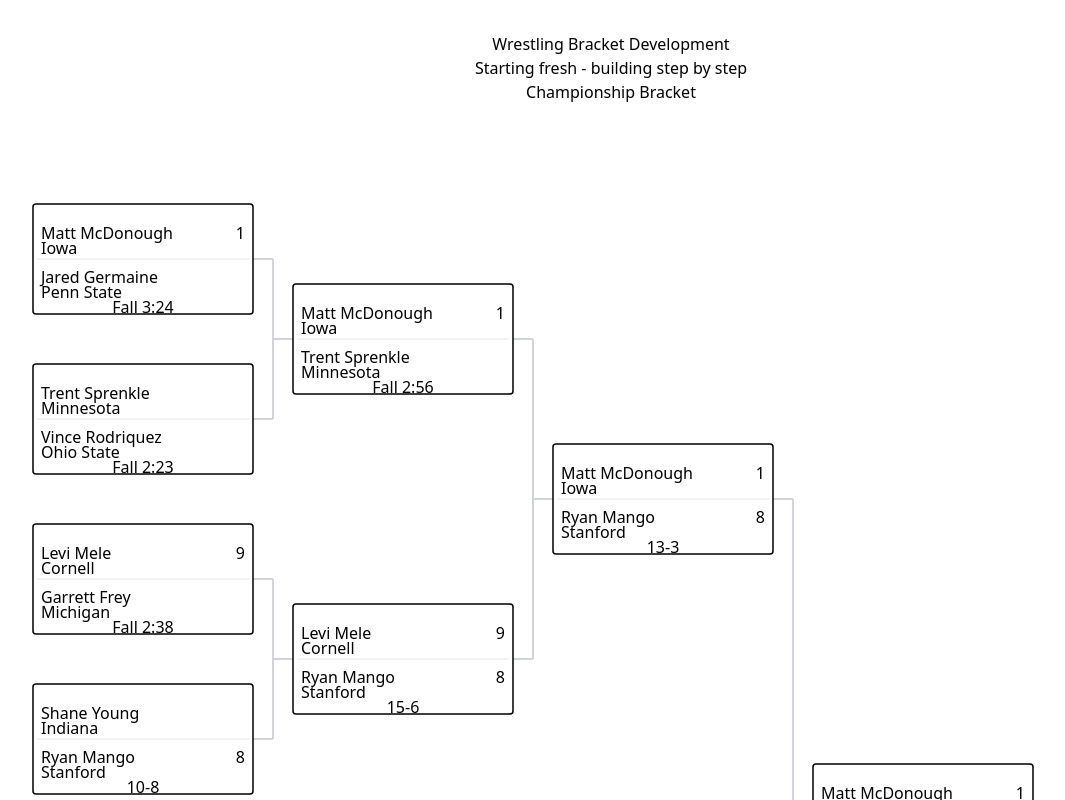
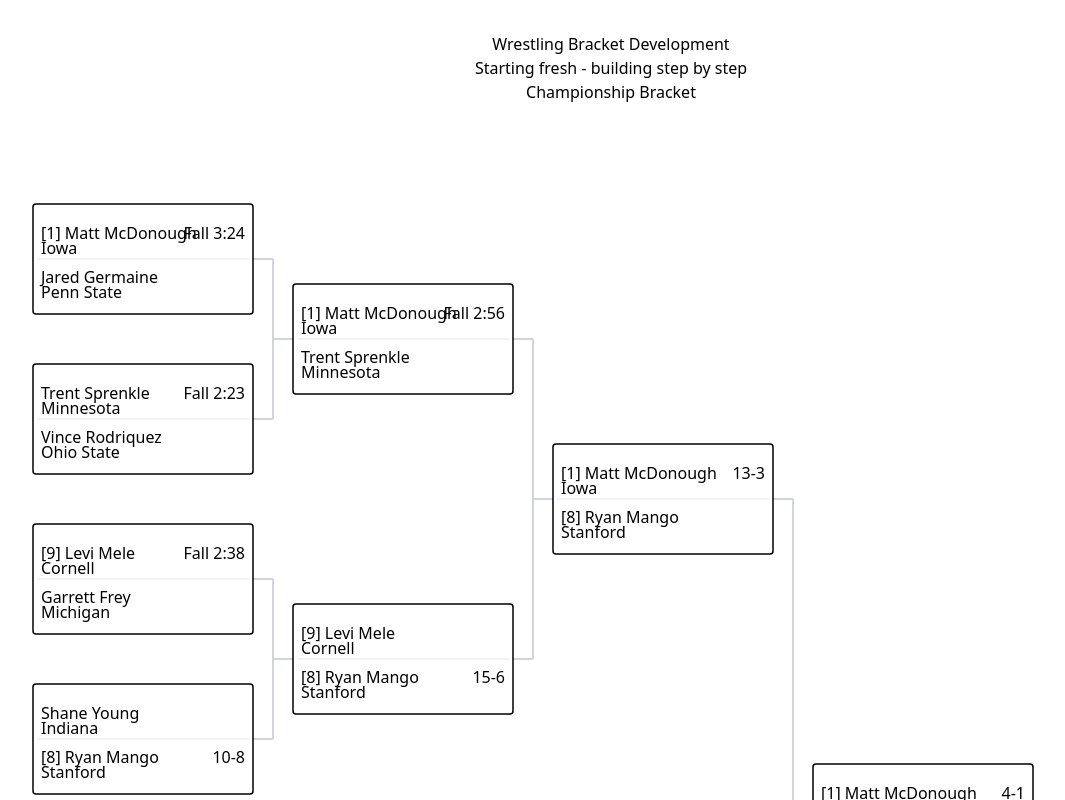
Before and after one commit to grogs84/matiq-brackets, a React (Vite) app: page / in a window 1280 px wide. Shown: the top 800 px of the page, without its empty margins (29-1094 px from the left). Built offline with nearby package versions, Linux system fonts and the light colour scheme.

Commit message:
Update match card layout: seeds inline with names, scores with winners
Co-authored-by: grogs84 <10171030+grogs84@users.noreply.github.com>

```diff
--- a/src/components/ChampionshipBracket.jsx
+++ b/src/components/ChampionshipBracket.jsx
@@ -28,42 +28,59 @@ const getMatchRightEdgeCenter = (position, matchSize) => ({
  * Calculate text positions for match participants with enhanced layout for scores, seeds, and schools
  * @param {Object} position - Match position {x, y}
  * @param {Object} matchSize - Match dimensions {width, height}
- * @returns {Object} Text positions for participant1, participant2, and score
+ * @returns {Object} Text positions for participant1, participant2 with seeds inline and winner-based scoring
  */
 const getMatchTextPositions = (position, matchSize) => ({
   participant1: {
-    name: {
-      x: position.x + 8, // Left-aligned name
-      y: position.y + matchSize.height * 0.28
-    },
-    seed: {
-      x: position.x + matchSize.width - 8, // Right-aligned seed
+    seedAndName: {
+      x: position.x + 8, // Left-aligned seed and name
       y: position.y + matchSize.height * 0.28
     },
     school: {
       x: position.x + 8, // Left-aligned school
       y: position.y + matchSize.height * 0.42
+    },
+    score: {
+      x: position.x + matchSize.width - 8, // Right-aligned score (only for winner)
+      y: position.y + matchSize.height * 0.28
     }
   },
   participant2: {
-    name: {
-      x: position.x + 8, // Left-aligned name
-      y: position.y + matchSize.height * 0.68
-    },
-    seed: {
-      x: position.x + matchSize.width - 8, // Right-aligned seed
+    seedAndName: {
+      x: position.x + 8, // Left-aligned seed and name
       y: position.y + matchSize.height * 0.68
     },
     school: {
       x: position.x + 8, // Left-aligned school
       y: position.y + matchSize.height * 0.82
+    },
+    score: {
+      x: position.x + matchSize.width - 8, // Right-aligned score (only for winner)
+      y: position.y + matchSize.height * 0.68
     }
-  },
-  score: {
-    x: position.x + matchSize.width / 2, // Centered score
-    y: position.y + matchSize.height * 0.95
   }
 });
+
+/**
+ * Format participant display name with seed prefix
+ * @param {Object} participant - Participant object with name and seed
+ * @returns {string} Formatted name with seed prefix (e.g., "[1] Matt McDonough")
+ */
+const formatParticipantName = (participant) => {
+  if (!participant) return 'TBD';
+  const seed = participant.seed ? `[${participant.seed}] ` : '';
+  return `${seed}${participant.name || 'TBD'}`;
+};
+
+/**
+ * Determine if participant is the winner of the match
+ * @param {Object} match - Match object with winner field
+ * @param {Object} participant - Participant to check
+ * @returns {boolean} True if participant is the winner
+ */
+const isWinner = (match, participant) => {
+  return match.winner && participant && match.winner === participant.name;
+};
 
 /**
  * Wrestling bracket layout constants
@@ -416,25 +433,14 @@ const ChampionshipBracket = ({
 
                   {/* Participant 1 */}
                   <text
-                    x={textPositions.participant1.name.x}
-                    y={textPositions.participant1.name.y}
+                    x={textPositions.participant1.seedAndName.x}
+                    y={textPositions.participant1.seedAndName.y}
                     textAnchor="start"
                     className="text-sm font-semibold fill-current pointer-events-none"
                     style={{ dominantBaseline: 'middle' }}
                   >
-                    {match.participants[0]?.name || 'TBD'}
+                    {formatParticipantName(match.participants[0])}
                   </text>
-                  {match.participants[0]?.seed && (
-                    <text
-                      x={textPositions.participant1.seed.x}
-                      y={textPositions.participant1.seed.y}
-                      textAnchor="end"
-                      className="text-sm font-bold fill-blue-600 pointer-events-none"
-                      style={{ dominantBaseline: 'middle' }}
-                    >
-                      {match.participants[0].seed}
-                    </text>
-                  )}
                   <text
                     x={textPositions.participant1.school.x}
                     y={textPositions.participant1.school.y}
@@ -444,28 +450,28 @@ const ChampionshipBracket = ({
                   >
                     {match.participants[0]?.school || ''}
                   </text>
+                  {isWinner(match, match.participants[0]) && match.score && (
+                    <text
+                      x={textPositions.participant1.score.x}
+                      y={textPositions.participant1.score.y}
+                      textAnchor="end"
+                      className="text-xs font-medium text-green-700 fill-current pointer-events-none"
+                      style={{ dominantBaseline: 'middle' }}
+                    >
+                      {match.score}
+                    </text>
+                  )}
 
                   {/* Participant 2 */}
                   <text
-                    x={textPositions.participant2.name.x}
-                    y={textPositions.participant2.name.y}
+                    x={textPositions.participant2.seedAndName.x}
+                    y={textPositions.participant2.seedAndName.y}
                     textAnchor="start"
                     className="text-sm font-semibold fill-current pointer-events-none"
                     style={{ dominantBaseline: 'middle' }}
                   >
-                    {match.participants[1]?.name || 'TBD'}
+                    {formatParticipantName(match.participants[1])}
                   </text>
-                  {match.participants[1]?.seed && (
-                    <text
-                      x={textPositions.participant2.seed.x}
-                      y={textPositions.participant2.seed.y}
-                      textAnchor="end"
-                      className="text-sm font-bold fill-blue-600 pointer-events-none"
-                      style={{ dominantBaseline: 'middle' }}
-                    >
-                      {match.participants[1].seed}
-                    </text>
-                  )}
                   <text
                     x={textPositions.participant2.school.x}
                     y={textPositions.participant2.school.y}
@@ -475,13 +481,11 @@ const ChampionshipBracket = ({
                   >
                     {match.participants[1]?.school || ''}
                   </text>
-
-                  {/* Match Score */}
-                  {match.score && (
+                  {isWinner(match, match.participants[1]) && match.score && (
                     <text
-                      x={textPositions.score.x}
-                      y={textPositions.score.y}
-                      textAnchor="middle"
+                      x={textPositions.participant2.score.x}
+                      y={textPositions.participant2.score.y}
+                      textAnchor="end"
                       className="text-xs font-medium text-green-700 fill-current pointer-events-none"
                       style={{ dominantBaseline: 'middle' }}
                     >
```
